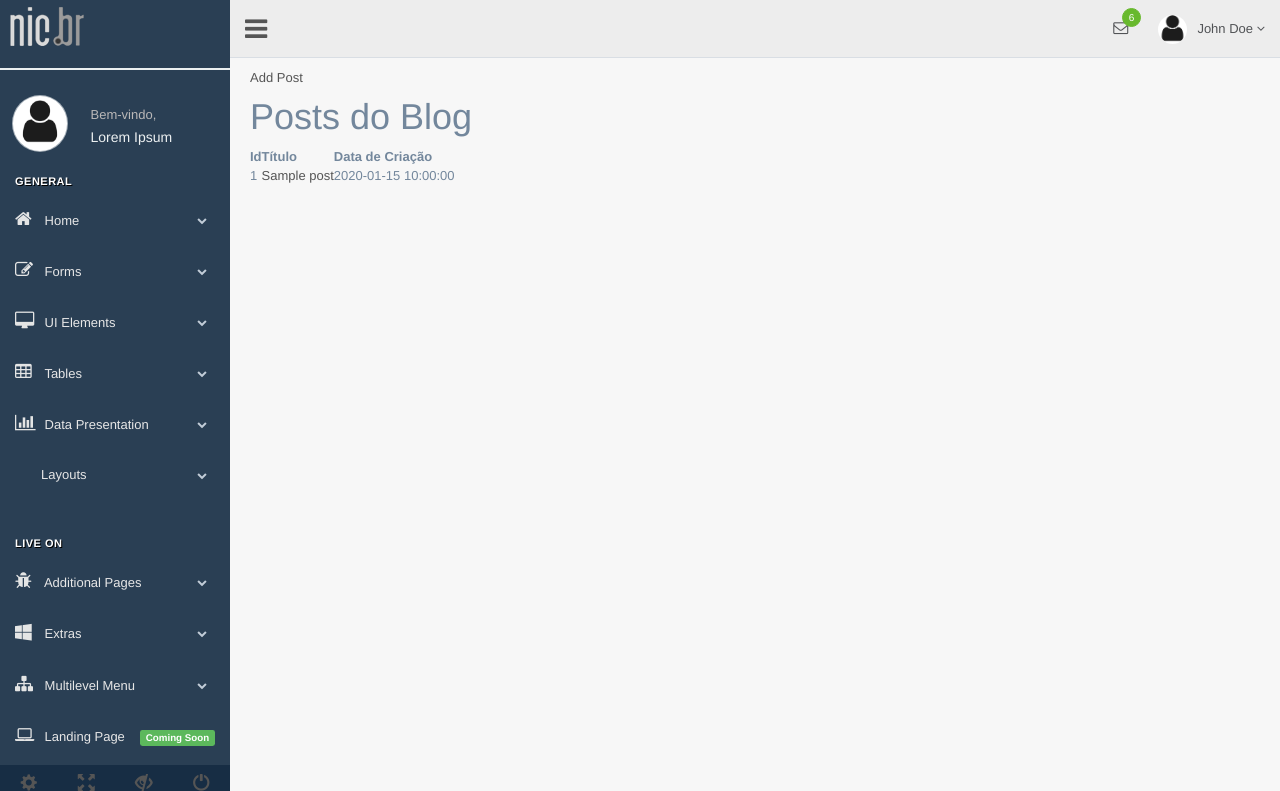
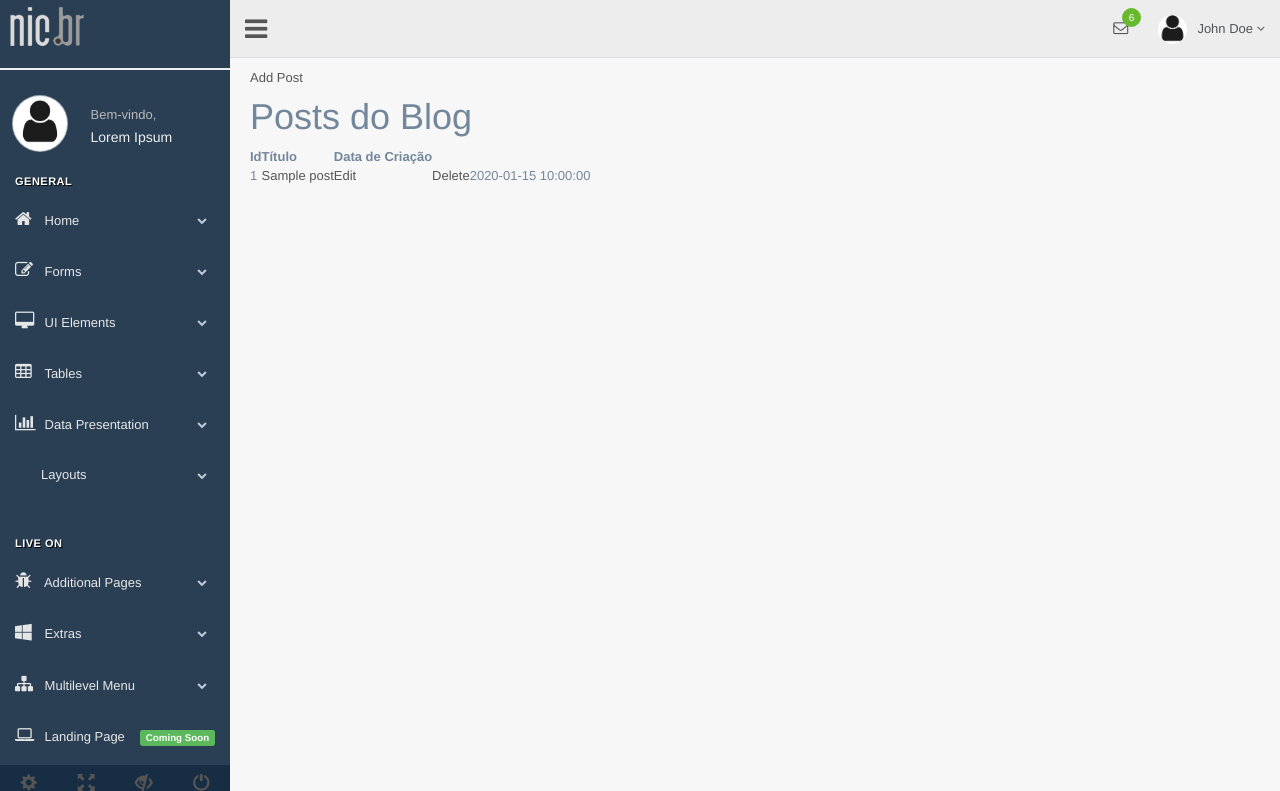
Before and after one commit to nandabalassoni/Blog-Cake-PHP, a CakePHP app: the page made by www/app/View/Posts/index.ctp in a window 1280 px wide. Shown: the top 791 px of the page. Run offline with PHP 8.4 and a stand-in for CakePHP, Linux system fonts and the light colour scheme; the template is opened without the code that fills it: most values are stand-ins (such as "Sample title", 1, 10 or a date in 2020); data that the repository does not hold is empty; some libraries are stand-ins or nearby versions.

Commit message:
adicionando links para as funcoes de editar e excluir posts

```diff
--- a/www/app/View/Posts/index.ctp
+++ b/www/app/View/Posts/index.ctp
@@ -1,5 +1,4 @@
 <?php echo $this->Html->link('Add Post', array('controller' => 'posts', 'action' => 'add')); ?>
-
 <h1>Posts do Blog</h1>
 <table>
     <tr>
@@ -17,6 +16,18 @@
             <td>
                 <?php echo $this->Html->link($post['Post']['title'], array('controller' => 'posts', 'action' => 'view', $post['Post']['id'])); ?>
             </td>
+            <td>
+                <?php echo $this->Html->link('Edit', array('action' => 'edit', $post['Post']['id']));?>
+            </td>
+
+            <td>
+                <?php echo $this->Form->postLink(
+                    'Delete',
+                    array('action' => 'delete', $post['Post']['id']),
+                    array('confirm' => 'Are you sure?'));
+                ?>
+            </td>
+
             <td><?php echo $post['Post']['created']; ?></td>
         </tr>
     <?php endforeach; ?>
```
